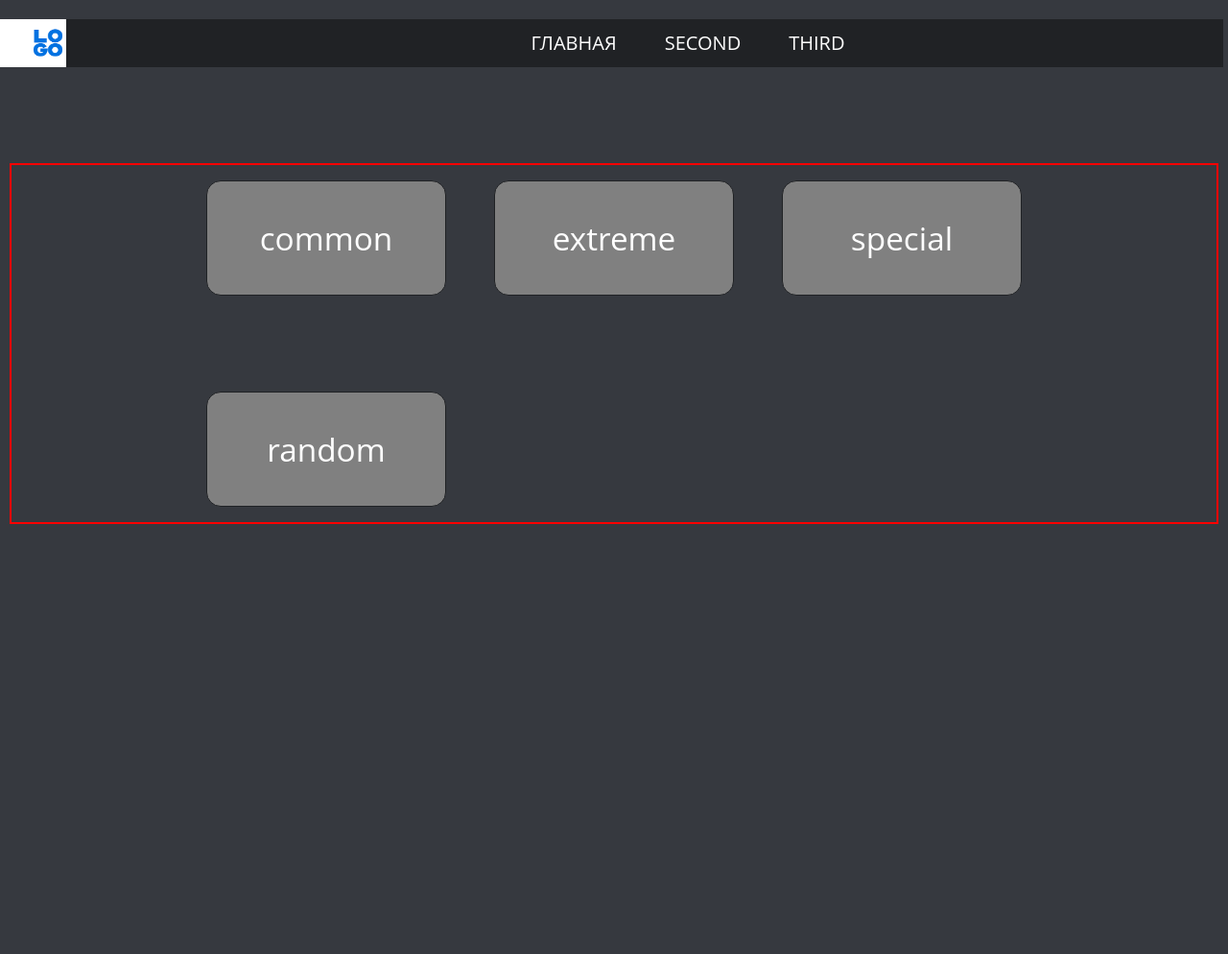
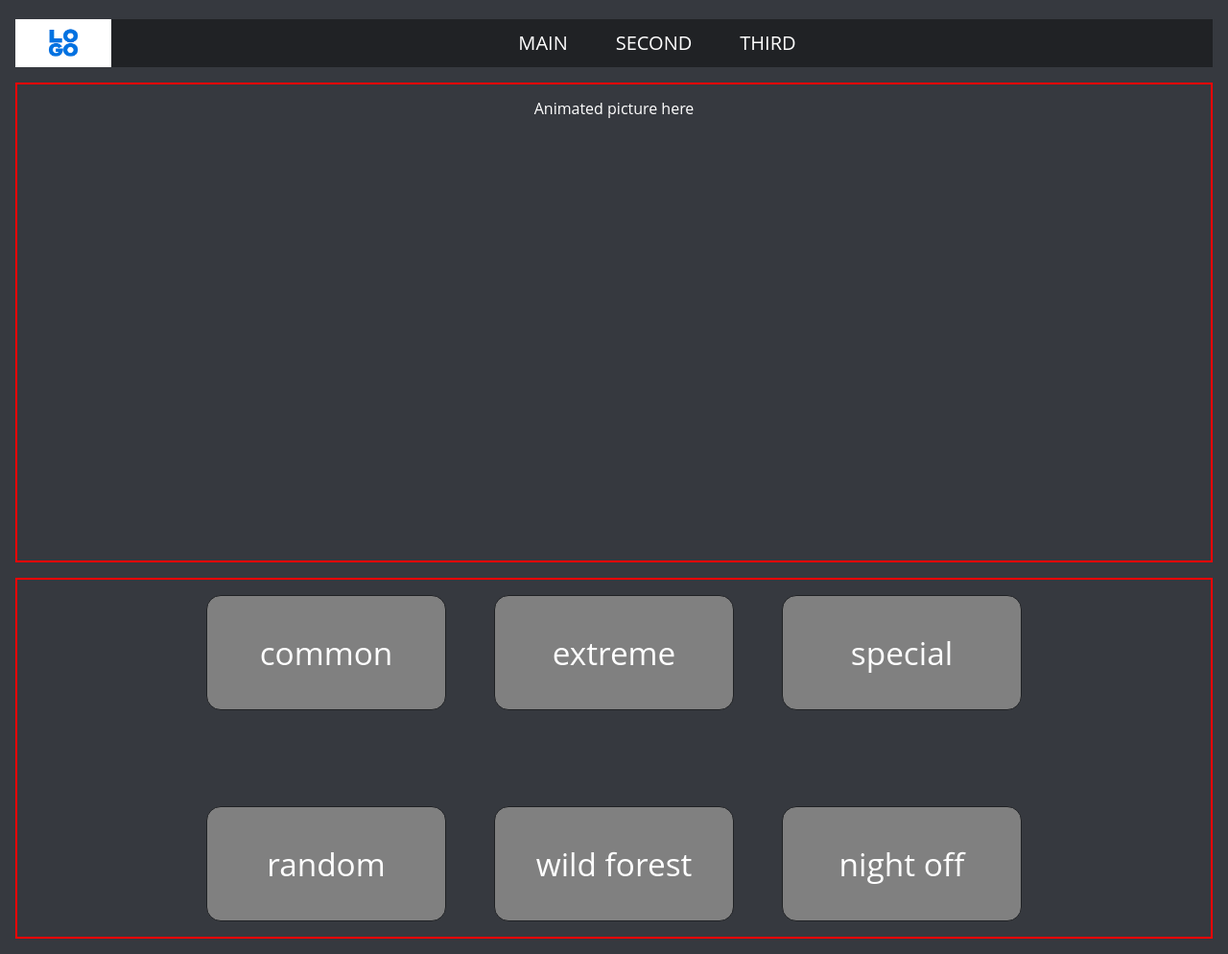
Before and after one commit to Igorka4k/DiscordBotLanding, a Django app: page / in a window 1280 px wide. Shown: the whole page at 96% size. Before the commit the page ends 546 px from the top, so only its background shows below. Run offline with Django 3.2, Linux system fonts and the light colour scheme.

Commit message:
little bugfix

```diff
--- a/landing_site/mafia_bot/static/mafia_bot/css/styles.css
+++ b/landing_site/mafia_bot/static/mafia_bot/css/styles.css
@@ -55,20 +55,20 @@ a {
 }
 
 .logo {
+    position: absolute;
     background-color: white;
-    float: left;
-    width: 5.4%;
     height:50px;
 }
 
 .nav {
     float: left;
-    width:94.2%;
+    width:100%;
     height: 50px;
     background-color: #202225;
 }
 
 .header {
+    margin: 1em;
     margin-top: 20px;
 }
 
@@ -80,7 +80,7 @@ a {
     grid-template-rows:120px 120px;
     grid-row-gap: 100px;
     grid-column-gap: 50px;
-    margin: 100px 10px 10px 10px;
+    margin: 1em;
     border: 2px solid red;
 }
 
@@ -110,3 +110,12 @@ a {
 .mode-link:hover{
     text-shadow: 0px 0px 10px #5865F2;
 }
+
+.header-img{
+    display: grid;
+    height: 500px;
+    color: white;
+    justify-content: center;
+    margin: 1em;
+    border: 2px solid red;
+}
--- a/landing_site/mafia_bot/templates/mafia_bot/base.html
+++ b/landing_site/mafia_bot/templates/mafia_bot/base.html
@@ -10,10 +10,10 @@
 </head>
 <body>
 <header class="header row">
+    <div class="nav">
     <div class="logo">
         <a href="{% url 'main_sample' %}"><img height="50" width="100" src="{% static 'mafia_bot/images/logo1.png' %}" alt="god-father-logo"></a>
     </div>
-    <div class="nav">
         <ul class="header-menu">
             {% for m in menu %}
             <li><a href="{% url m.url_name %}">{{ m.title }}</a></li>
--- a/landing_site/mafia_bot/templates/mafia_bot/main_sample.html
+++ b/landing_site/mafia_bot/templates/mafia_bot/main_sample.html
@@ -1,6 +1,9 @@
 {% extends 'mafia_bot/base.html' %}
 
 {% block content %}
+<div class="header-img">
+	<p>Animated picture here
+</div>
 <div class="modes">
 		{% for m in modes %}
 		<div class="mode"><a href="#" class="mode-link">{{m}}</a></div>
--- a/landing_site/mafia_bot/views.py
+++ b/landing_site/mafia_bot/views.py
@@ -1,23 +1,24 @@
 from django.http import HttpResponse, HttpResponseNotFound
 from django.shortcuts import render
 
-menu = [{"title": "Главная", "url_name": "main_sample"},
+menu = [{"title": "main", "url_name": "main_sample"},
         {"title": "second", "url_name": "second"},
         {"title": "third", "url_name": "third"}]
 
 
 def main_sample(request):
-    context = {"menu": menu, "title": "один", "modes": ["common", "extreme", "special", "random"]}
+    modes = ["common", "extreme", "special", "random", "wild forest", "night off"]
+    context = {"menu": menu, "title": "Modes", "modes": modes}
     return render(request, "mafia_bot/main_sample.html", context=context)
 
 
 def second(request):
-    context = {"menu": menu, "title": "два"}
+    context = {"menu": menu, "title": "Second"}
     return render(request, "mafia_bot/second.html", context=context)
 
 
 def third(request):
-    context = {"menu": menu, "title": "три"}
+    context = {"menu": menu, "title": "Third"}
     return render(request, "mafia_bot/third.html", context=context)
 
 
```
